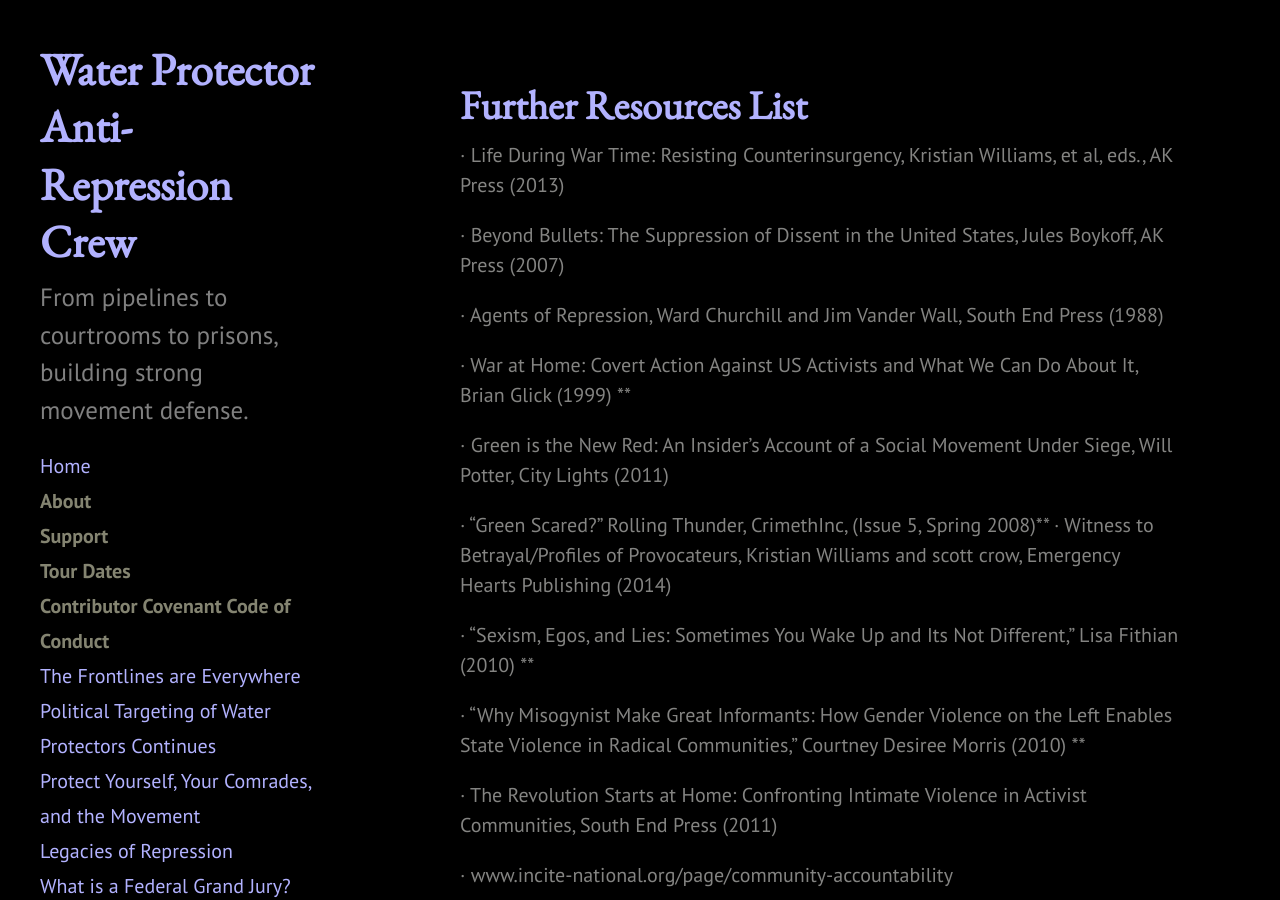
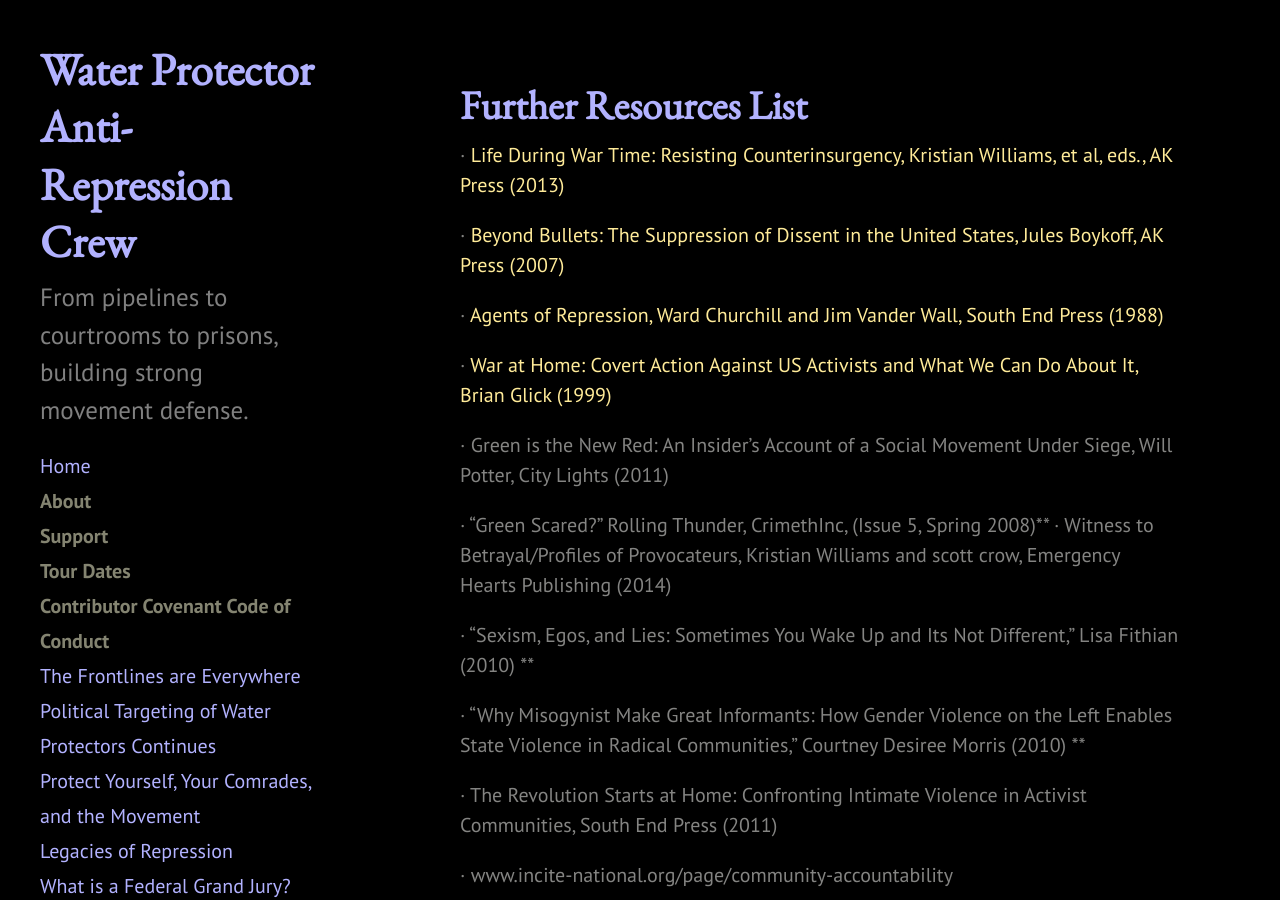
Before and after one commit to veryeli/antirepressioncrew, a Jekyll site: the page built from _posts/2016-01-01-resources.md, in a window 1280 px wide and 900 px high. Built offline with Jekyll 4.4.1, drawn with Linux system fonts in a browser that asks for light colours; part of the change alters nothing that is shown.

```diff
--- a/_posts/2016-01-01-resources.md
+++ b/_posts/2016-01-01-resources.md
@@ -3,13 +3,13 @@ layout: post
 title: Further Resources List
 ---
 
-·         Life During War Time: Resisting Counterinsurgency, Kristian Williams, et al, eds., AK Press (2013)
+·         [Life During War Time: Resisting Counterinsurgency, Kristian Williams, et al, eds., AK Press (2013)](https://www.akpress.org/life-during-wartime.html)
 
-·         Beyond Bullets: The Suppression of Dissent in the United States, Jules Boykoff, AK Press (2007)
+·         [Beyond Bullets: The Suppression of Dissent in the United States, Jules Boykoff, AK Press (2007)](https://www.akpress.org/beyondbulletsakpress.html)
 
-·          Agents of Repression, Ward Churchill and Jim Vander Wall, South End Press (1988)
+·          [Agents of Repression, Ward Churchill and Jim Vander Wall, South End Press (1988)](https://en.wikipedia.org/wiki/Agents_of_Repression)
 
-·         War at Home: Covert Action Against US Activists and What We Can Do About It, Brian Glick (1999) **
+·         [War at Home: Covert Action Against US Activists and What We Can Do About It, Brian Glick (1999)](https://archive.org/stream/War_At_Home/War_At_Home_djvu.txt)
 
 ·         Green is the New Red: An Insider’s Account of a Social Movement Under Siege, Will Potter, City Lights (2011)
 
```
